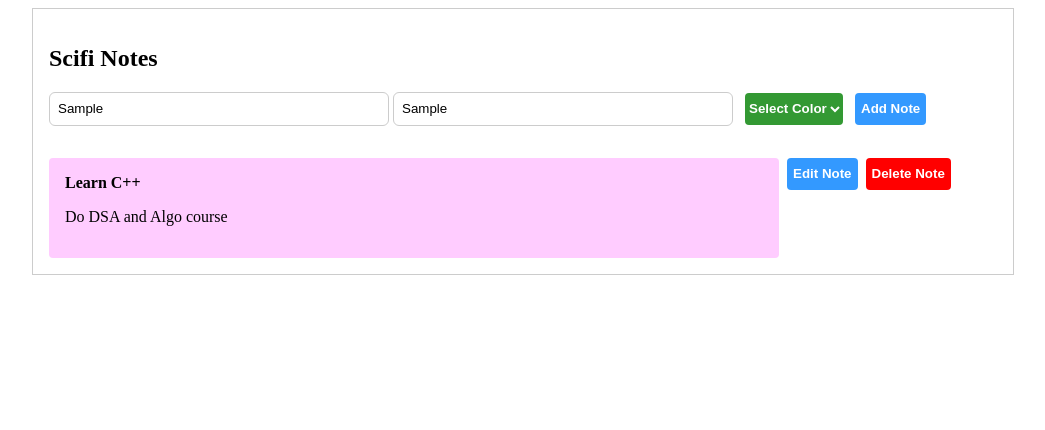
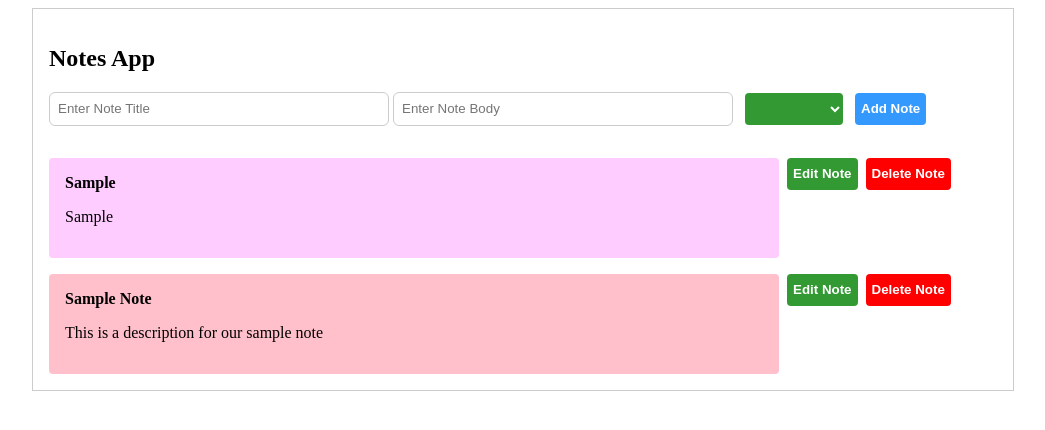
Before and after one commit to SifisoDhlamini/noteApp, a plain HTML site: page index.html in a window 1280 px wide. Both pictures are taken after typing "Sample", "Sample" into the empty fields and a click on the button "Add Note". Shown: the whole page, without its empty margins (117-1162 px from the left). Drawn offline with Linux system fonts and the light colour scheme.

Commit message:
Note CRUD complete

```diff
--- a/index.html
+++ b/index.html
@@ -8,13 +8,13 @@
 </head>
 <body>
     <div id="notes">
-        <h2>Scifi Notes</h2>
+        <h2>Notes App</h2>
         <div class="inputs">
             <input type="text" id="title" placeholder="Enter Note Title">
-            <input type="text" name="" id="body" placeholder="Enter Note Body"></input>
-            <select id=""colors>
+            <input type="text" id="body" placeholder="Enter Note Body">
+            <select id="colors">
                 <option>Select Color</option>
-                <option value="#11235A">Navy</option>
+                <option value="#B1235A">Pink</option>
                 <option value="#596FB7">Blue</option>
                 <option value="#C6CF9B">Sage</option>
                 <option value="#F6ECA9">Yellow</option>
@@ -22,16 +22,8 @@
             <button type="button" class="add">Add Note</button>
         </div>
         <div class="notesDiv">
-            <div class="note">
-                <div class="text">
-                    <b>Learn C++</b>
-                    <p>Do DSA and Algo course</p>
-                </div>
-                <button class="add">Edit Note</button>
-                <button class="delete">Delete Note</button>
-            </div>
         </div>
     </div>
+    <script src="index.js"></script>
 </body>
 </html>
-</html>
--- a/index.js
+++ b/index.js
@@ -0,0 +1,111 @@
+let notes = [
+	{
+		id: new Date(),
+		title: 'Sample Note',
+		body: 'This is a description for our sample note',
+		bgColor: 'pink'
+	}
+]
+
+const createElement = (tag, classes = []) => {
+	const element = document.createElement(tag);
+	classes.forEach(cl => {
+		element.classList.add(cl);
+	})
+	return element;
+}
+
+const createNoteView = (note) => {
+	const noteDiv = createElement('div', ['note']);
+	noteDiv.id = note.id;
+	const textDiv = createElement('div', ['text']);
+	textDiv.style.background = note.bgColor;
+	const titleP = createElement('b', ['title']);
+	titleP.innerHTML = note.title;
+	const bodyP = createElement('p', ['body']);
+	bodyP.innerHTML = note.body;
+	const editButton = createElement('button', ['edit']);
+	editButton.innerHTML = 'Edit Note';
+	const deleteButton = createElement('button', ['delete']);
+	deleteButton.innerHTML = 'Delete Note';
+
+	textDiv.append(titleP)
+	textDiv.append(bodyP)
+	noteDiv.append(textDiv)
+	noteDiv.append(editButton)
+	noteDiv.append(deleteButton)
+	editButton.onclick = () => editNote(noteDiv);
+	deleteButton.onclick = () => deleteNote(noteDiv);
+	return noteDiv;
+}
+
+const cancelEdit = (noteDiv) => {
+	const titleP = noteDiv.querySelector('b.title');
+	titleP.contentEditable = false;
+	const bodyP = noteDiv.querySelector('p.body');
+	bodyP.contentEditable = false;
+	const editButton = noteDiv.querySelector('button.edit');
+	editButton.innerHTML = 'Edit Note';
+	const deleteButton = noteDiv.querySelector('button.delete');
+	deleteButton.innerHTML = 'Delete Note';
+	const note = notes.find(note => note.id == noteDiv.id);
+	titleP.innerHTML = note.title;
+	bodyP.innerHTML = note.body;
+	editButton.onclick = () => editNote(noteDiv);
+	deleteButton.onclick = () => deleteNote(noteDiv);
+}
+
+const editNote = (noteDiv, editSave = false) => {
+	const titleP = noteDiv.querySelector('b.title');
+	titleP.contentEditable = true;
+	titleP.focus();
+	const bodyP = noteDiv.querySelector('p.body');
+	bodyP.contentEditable = true;
+
+	const editButton = noteDiv.querySelector('button.edit');
+	editButton.innerHTML = 'Save Note';
+	const deleteButton = noteDiv.querySelector('button.delete');
+	deleteButton.innerHTML = 'Cancel Edit';
+	deleteButton.onclick = () => cancelEdit(noteDiv);
+	editButton.onclick = () => editNote(noteDiv, true);
+
+	if (editSave) {
+		const note = notes.find(note => note.id == noteDiv.id);
+		note.title = titleP.innerText.trim();
+		note.body = bodyP.innerText.trim();
+		deleteButton.innerHTML = 'Delete Note';
+		editButton.innerHTML = 'Edit Note';
+		titleP.contentEditable = false;
+		bodyP.contentEditable = false;
+		editButton.onclick = () => editNote(noteDiv);
+		deleteButton.onclick = () => deleteNote(noteDiv);
+	}
+}
+
+const saveNote = () => {
+	const titleInput = document.querySelector('input#title');
+	const bodyInput = document.querySelector('input#body');
+	const bgColorInput = document.querySelector('select');
+	const id = new Date().getTime();
+	const note = {
+		id, title: titleInput.value, body: bodyInput.value, bgColor: bgColorInput.value
+	}
+	const noteDiv = createNoteView(note);
+	notesDiv.prepend(noteDiv);
+	titleInput.value = '';
+	bodyInput.value = '';
+	bgColorInput.value = '';
+}
+
+const deleteNote = (noteDiv) => {
+	noteDiv.remove();
+	notes = notes.filter(note => note.id != noteDiv.id);
+}
+
+document.querySelector('button.add').onclick = () => saveNote();
+
+const notesDiv = document.querySelector('.notesDiv');
+notes.forEach(note => {
+	const noteDiv = createNoteView(note);
+	notesDiv.append(noteDiv);
+})
```
